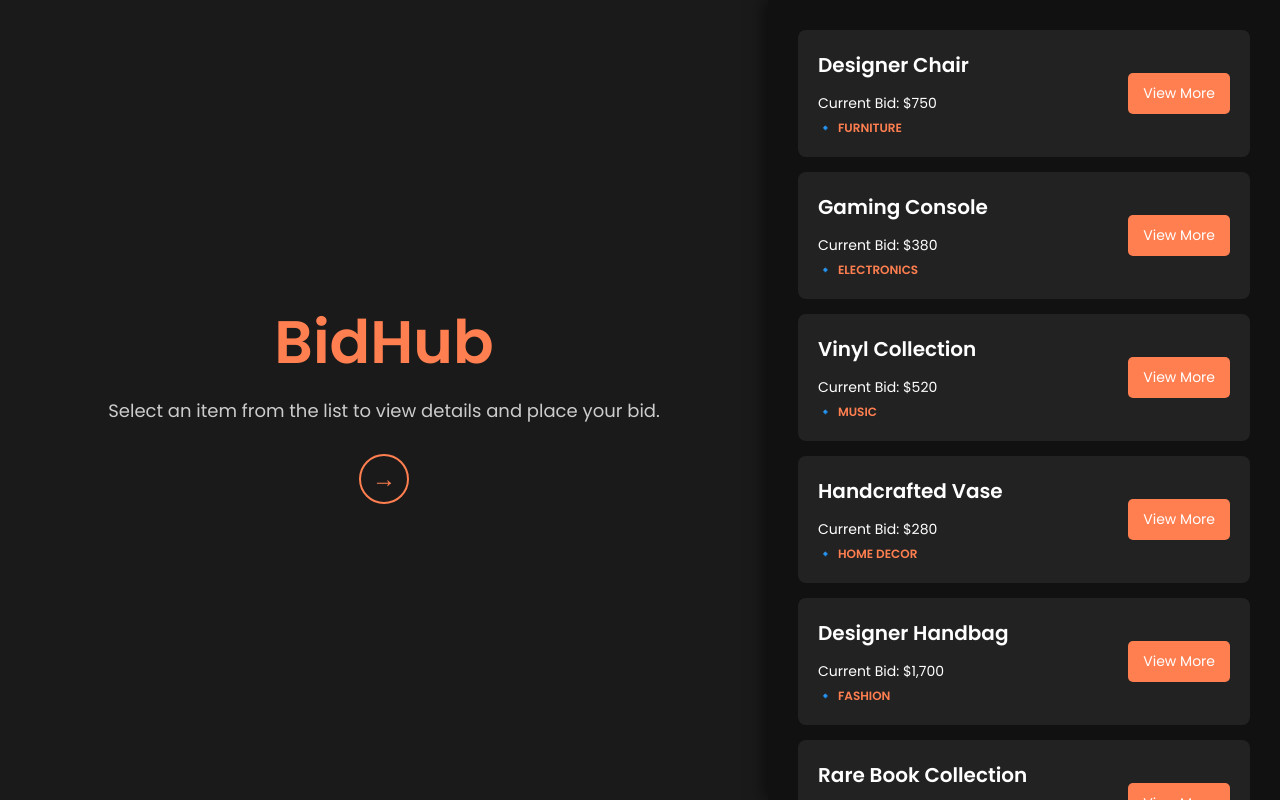
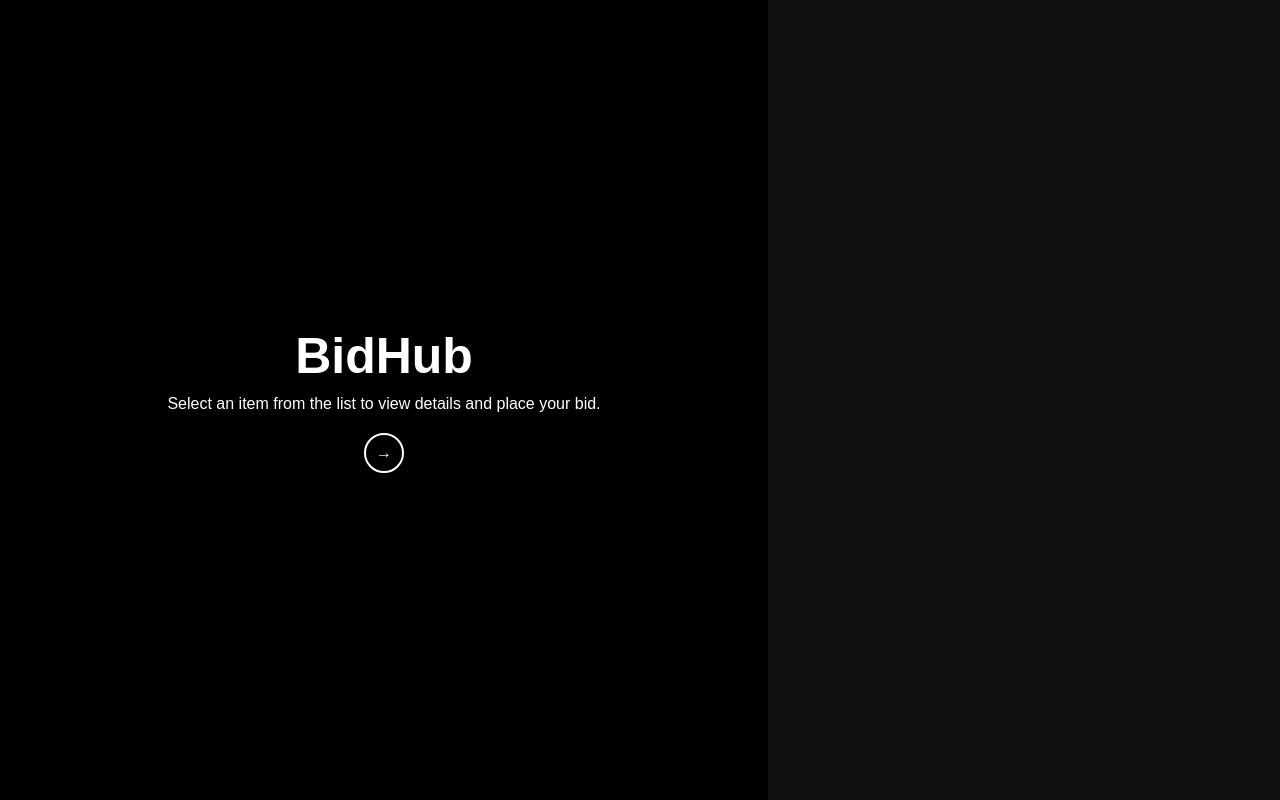
Before and after one commit to harshini0306/Bidhub, a plain HTML site: page index.html in a window 1280 px wide. Drawn offline with Linux system fonts and the light colour scheme.

Commit message:
Update index.html

```diff
--- a/index.html
+++ b/index.html
@@ -4,19 +4,19 @@
     <meta charset="UTF-8">
     <meta name="viewport" content="width=device-width, initial-scale=1.0">
     <title>BidHub</title>
-    <link href="https://fonts.googleapis.com/css2?family=Poppins:wght@300;400;600&display=swap" rel="stylesheet">
     <style>
         * {
             margin: 0;
             padding: 0;
             box-sizing: border-box;
-            font-family: 'Poppins', sans-serif;
+            font-family: Arial, sans-serif;
         }
 
         body {
-            background-color: #1a1a1a;
+            background-color: black;
             color: white;
             display: flex;
+            flex-direction: row;
             justify-content: space-between;
             height: 100vh;
             overflow: hidden;
@@ -29,57 +29,45 @@
             align-items: center;
             justify-content: center;
             text-align: center;
-            padding: 20px;
         }
 
         .left-container h1 {
-            font-size: 60px;
-            font-weight: 600;
-            color: #ff7f50;
+            font-size: 50px;
+            font-weight: bold;
         }
 
         .left-container p {
-            font-size: 18px;
+            font-size: 16px;
             margin-top: 10px;
-            color: #ccc;
         }
 
         .left-container .arrow-button {
-            margin-top: 30px;
-            width: 50px;
-            height: 50px;
+            margin-top: 20px;
+            width: 40px;
+            height: 40px;
             display: flex;
             align-items: center;
             justify-content: center;
             border-radius: 50%;
-            border: 2px solid #ff7f50;
-            color: #ff7f50;
-            font-size: 24px;
+            border: 2px solid white;
             cursor: pointer;
-            transition: all 0.3s ease;
-        }
-
-        .left-container .arrow-button:hover {
-            background-color: #ff7f50;
-            color: white;
         }
 
         .right-container {
             width: 40%;
             height: 100vh;
             background-color: #111;
-            padding: 30px;
+            padding: 20px;
             overflow-y: auto;
             position: absolute;
             right: 0;
             top: 0;
-            box-shadow: -5px 0 15px rgba(0, 0, 0, 0.5);
         }
 
         .bid-item {
             background-color: #222;
-            padding: 20px;
-            margin-bottom: 15px;
+            padding: 15px;
+            margin-bottom: 10px;
             border-radius: 8px;
             display: flex;
             justify-content: space-between;
@@ -89,7 +77,6 @@
 
         .bid-item:hover {
             background-color: #333;
-            transform: translateY(-5px);
         }
 
         .bid-details {
@@ -98,9 +85,7 @@
         }
 
         .bid-item h2 {
-            font-size: 20px;
-            font-weight: 600;
-            margin-bottom: 8px;
+            font-size: 18px;
         }
 
         .bid-item p {
@@ -110,31 +95,22 @@
 
         .bid-category {
             font-size: 12px;
-            color: #ff7f50;
-            font-weight: 600;
-            margin-top: 5px;
+            color: gray;
+            text-align: left;
         }
 
         .view-more {
-            background-color: #ff7f50;
+            background-color: #444;
             color: white;
             border: none;
-            padding: 10px 15px;
+            padding: 8px 12px;
             cursor: pointer;
             border-radius: 5px;
             transition: 0.3s;
-            font-size: 14px;
         }
 
         .view-more:hover {
-            background-color: #e76f4f;
-            transform: scale(1.05);
-        }
-
-        /* Add icons for categories */
-        .bid-category::before {
-            content: "🔹";
-            margin-right: 5px;
+            background-color: #666;
         }
     </style>
 </head>
@@ -154,7 +130,7 @@
             { name: "Designer Chair", bid: "$750", category: "FURNITURE", file: "designer-chair.html" },
             { name: "Gaming Console", bid: "$380", category: "ELECTRONICS", file: "gaming-console.html" },
             { name: "Vinyl Collection", bid: "$520", category: "MUSIC", file: "vintage-vinyl.html" },
-            { name: "Handcrafted Vase", bid: "$280", category: "HOME DECOR", file: "handmade-pottery.html" },
+            { name: "Handcrafted Vase", bid: "$280", category: "HOME DECOR", file: "handmade-potteery.html" },
             { name: "Designer Handbag", bid: "$1,700", category: "FASHION" },
             { name: "Rare Book Collection", bid: "$950", category: "BOOKS" },
             { name: "Smartphone - 256GB", bid: "$1,100", category: "ELECTRONICS" },
@@ -168,14 +144,14 @@
             products.forEach((product, index) => {
                 const item = document.createElement("div");
                 item.classList.add("bid-item");
-                item.innerHTML = `
+                item.innerHTML =
                     <div class="bid-details">
                         <h2>${product.name}</h2>
                         <p>Current Bid: ${product.bid}</p>
                         <div class="bid-category">${product.category}</div>
                     </div>
                     <button class="view-more" onclick="viewMore(${index})">View More</button>
-                `;
+                ;
                 bidList.appendChild(item);
             });
         }
@@ -185,7 +161,7 @@
             if (product.file) {
                 window.location.href = product.file;
             } else {
-                alert(`📌 Product: ${product.name}\n💲 Current Bid: ${product.bid}\n📂 Category: ${product.category}`);
+                alert(📌 Product: ${product.name}\n💲 Current Bid: ${product.bid}\n📂 Category: ${product.category});
             }
         }
 
```
